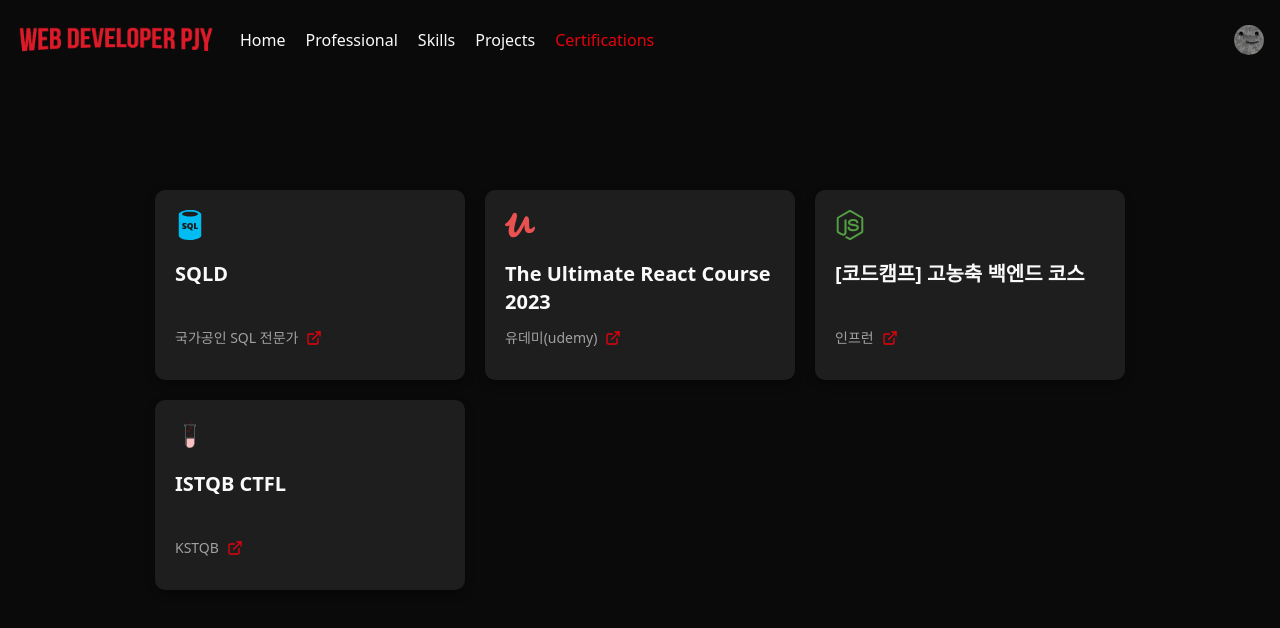
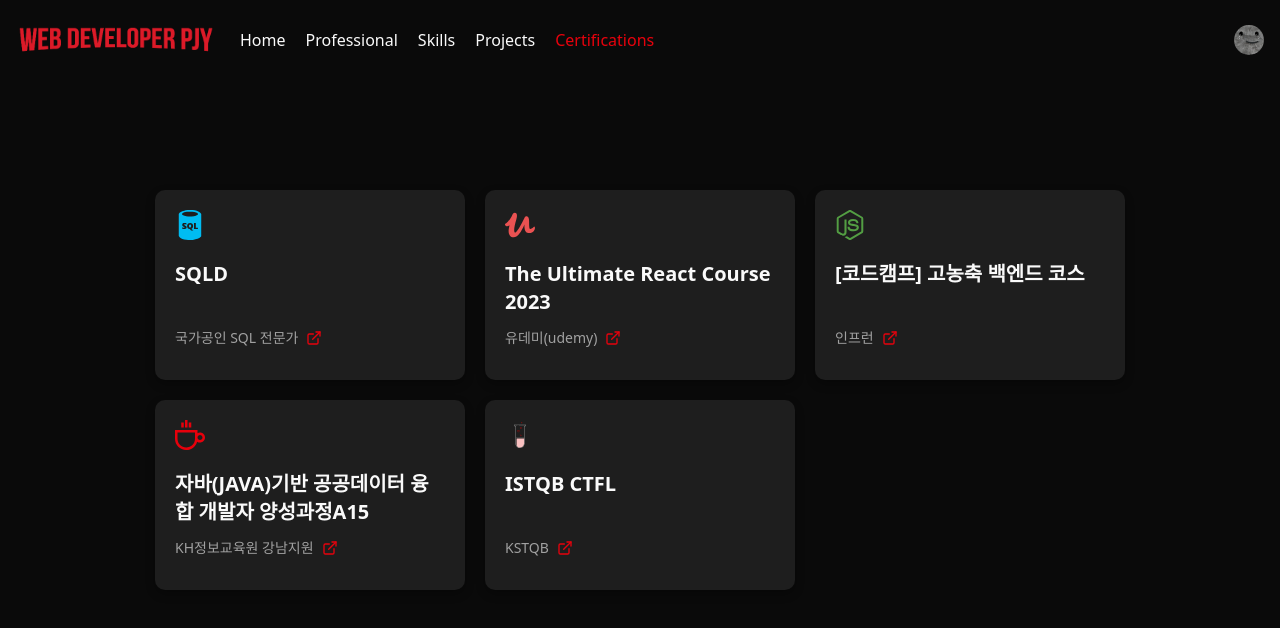
Before and after one commit to KingJaeYeon/introduce-site, a Next.js app: page /certifications in a window 1280 px wide. Shown: the top 628 px of the page. Built offline with nearby package versions, Linux system fonts and the light colour scheme.

Commit message:
certifications 내역 추가

```diff
--- a/app/(introduce)/certifications/page.tsx
+++ b/app/(introduce)/certifications/page.tsx
@@ -4,6 +4,7 @@
 import {Content} from "@/app/(introduce)/certifications/components/content";
 import {Udemy} from "@/components/assets/icons/udemy";
 import {IconTest} from "@/components/assets/icons/test";
+import {IconJava} from "@/components/assets/icons/java";
 
 export type DataType = { icon: ReactElement, title: string, description: string, link: string, isModal: boolean };
 
@@ -30,6 +31,13 @@
         isModal: false,
     },
     {
+        icon: <IconJava className={'w-[30px] h-[30px] text-red-600'}/>,
+        title: '자바(JAVA)기반 공공데이터 융합 개발자 양성과정A15',
+        description: 'KH정보교육원 강남지원',
+        link: '/java.png',
+        isModal: true,
+    },
+    {
         icon: <IconTest className={'w-[30px] h-[30px]'}/>,
         title: 'ISTQB CTFL ',
         description: 'KSTQB',
--- /dev/null
+++ b/components/assets/icons/java.tsx
@@ -0,0 +1,13 @@
+export function IconJava({className}: { className?: string }) {
+    return <svg className={className} fill="currentColor" height="800px" width="800px" version="1.1" id="XMLID_198_"
+                xmlns="http://www.w3.org/2000/svg"
+                viewBox="0 0 24 24" >
+<g id="java">
+	<g>
+		<path d="M9,24c-5,0-9-4-9-9V8h18v2.5c0.6-0.3,1.3-0.5,2-0.5c2.2,0,4,1.8,4,4s-1.8,4-4,4c-0.9,0-1.6-0.3-2.3-0.7
+			C16.7,21.1,13.2,24,9,24z M2,10v5c0,3.9,3.1,7,7,7s7-3.1,7-7v-5H2z M18,14c0,1.1,0.9,2,2,2s2-0.9,2-2s-0.9-2-2-2S18,12.9,18,14z
+			 M13,6h-2V2h2V6z M10,6H8V0h2V6z M7,6H5V2h2V6z"/>
+	</g>
+</g>
+</svg>
+}
```
Also changed, not shown: public/java.png (added).
